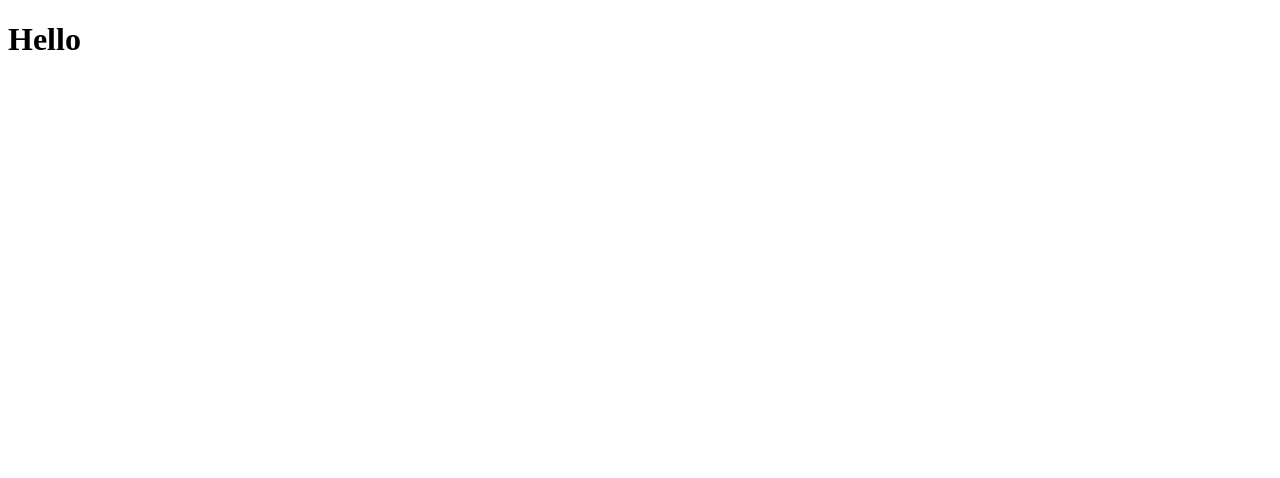
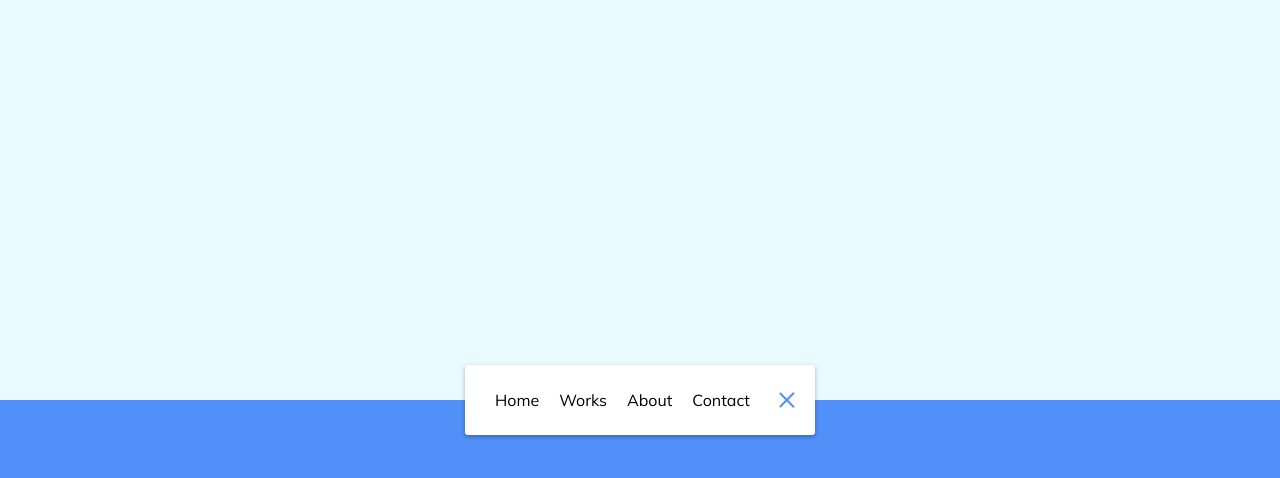
Before and after one commit to mah07308/JS-Practice-Projects, a website: page 20-BT-Animated-Navigation/index.html in a window 1280 px wide. Drawn offline with Linux system fonts and the light colour scheme.

Commit message:
Follow along

```diff
--- a/20-BT-Animated-Navigation/index.html
+++ b/20-BT-Animated-Navigation/index.html
@@ -3,11 +3,30 @@
   <head>
     <meta charset="UTF-8" />
     <meta name="viewport" content="width=device-width, initial-scale=1.0" />
+    <link rel="preconnect" href="https://fonts.googleapis.com" />
+    <link rel="preconnect" href="https://fonts.gstatic.com" crossorigin />
+    <link
+      href="https://fonts.googleapis.com/css2?family=Mulish:wght@400;700&display=swap"
+      rel="stylesheet"
+    />
     <title>Animated Navigation</title>
     <link rel="stylesheet" href="style.css" />
     <script src="script.js" defer></script>
   </head>
   <body>
-    <h1>Hello</h1>
+    <nav class="active" id="nav">
+      <ul>
+        <li><a href="#">Home</a></li>
+        <li><a href="#">Works</a></li>
+        <li><a href="#">About</a></li>
+        <li><a href="#">Contact</a></li>
+      </ul>
+      <button class="icon" id="toggle">
+        <div class="line line1"></div>
+        <div class="line line2"></div>
+      </button>
+    </nav>
+
+    <!-- Dribbble link: https://dribbble.com/shots/2427219-Header-Navigation-Day-053-dailyui -->
   </body>
 </html>
--- a/20-BT-Animated-Navigation/script.js
+++ b/20-BT-Animated-Navigation/script.js
@@ -0,0 +1,6 @@
+const toggle = document.getElementById('toggle');
+const nav = document.getElementById('nav');
+
+toggle.addEventListener('click', function () {
+  nav.classList.toggle('active');
+});
--- a/20-BT-Animated-Navigation/style.css
+++ b/20-BT-Animated-Navigation/style.css
@@ -0,0 +1,105 @@
+* {
+  box-sizing: border-box;
+  margin: 0;
+}
+
+body {
+  font-family: 'Mulish', sans-serif;
+  background-color: #eafbff;
+  background-image: linear-gradient(
+    to bottom,
+    #eafbff 0%,
+    #eafbff 50%,
+    #5290f9 50%,
+    #5290f9 100%
+  );
+  min-height: 100vh;
+  display: flex;
+  align-items: center;
+  justify-content: center;
+}
+
+nav {
+  background-color: #fff;
+  padding: 20px;
+  width: 80px;
+  display: flex;
+  align-items: center;
+  justify-content: center;
+  border-radius: 3px;
+  box-shadow: 0 2px 5px rgba(0, 0, 0, 0.3);
+  transition: width 0.6s linear;
+  overflow-x: hidden;
+}
+
+nav.active {
+  width: 350px;
+}
+
+nav ul {
+  display: flex;
+  list-style-type: none;
+  padding: 0;
+  margin: 0;
+  width: 0;
+  transition: width 0.6s linear;
+}
+
+nav.active ul {
+  width: 100%;
+}
+
+nav ul li {
+  transform: rotateY(0deg);
+  opacity: 0;
+  transition: transform 0.6s linear, opacity 0.6s linear;
+}
+
+nav.active ul li {
+  opacity: 1;
+  transform: rotateY(360deg);
+}
+
+nav ul a {
+  position: relative;
+  color: #000;
+  text-decoration: none;
+  margin: 0 10px;
+}
+
+.icon {
+  background-color: #fff;
+  border: 0;
+  cursor: pointer;
+  padding: 0;
+  position: relative;
+  height: 30px;
+  width: 30px;
+}
+
+.icon:focus {
+  outline: 0;
+}
+
+.icon .line {
+  background-color: #5290f9;
+  height: 2px;
+  width: 20px;
+  position: absolute;
+  top: 10px;
+  left: 5px;
+  transition: transform 0.6s linear;
+}
+
+.icon .line2 {
+  top: auto;
+  bottom: 10px;
+}
+
+nav.active .icon .line1 {
+  transform: rotate(-765deg) translateY(5.5px);
+}
+
+nav.active .icon .line2 {
+  transform: rotate(765deg) translateY(-5.5px);
+}
```
